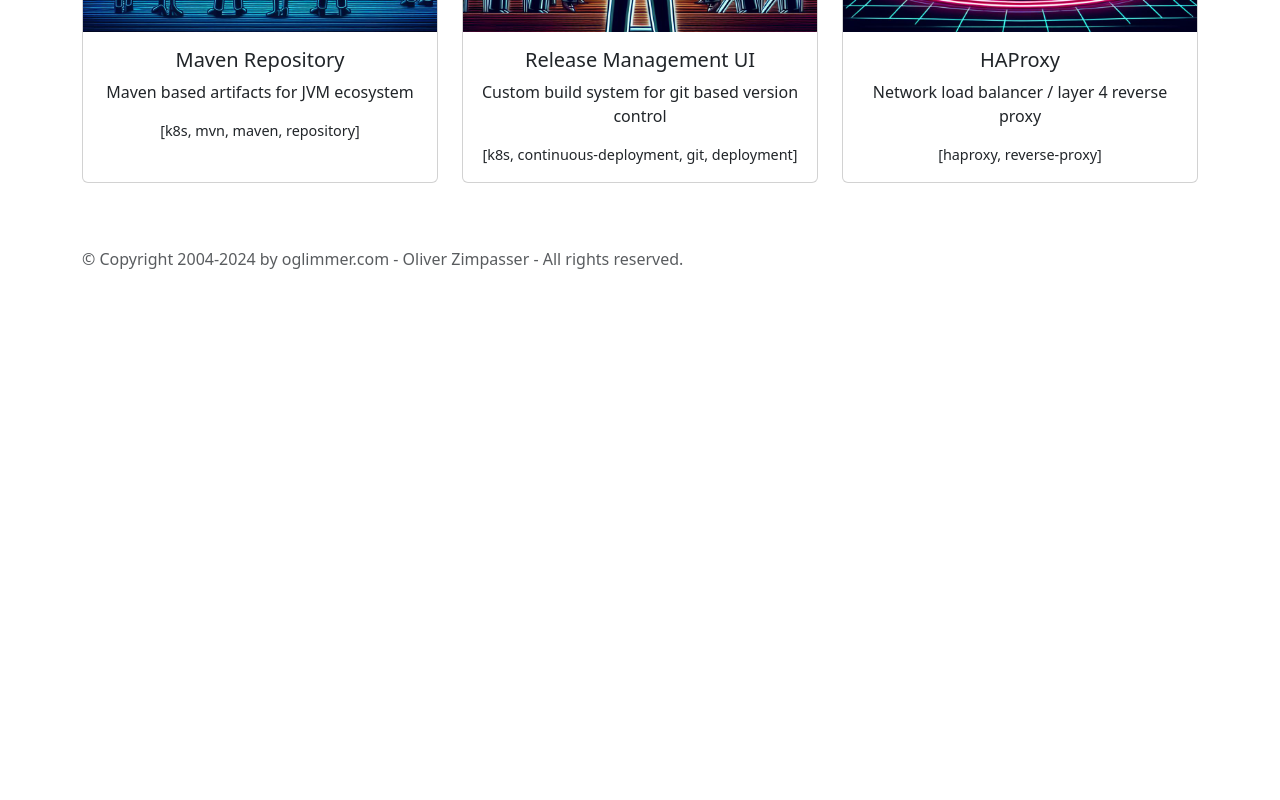
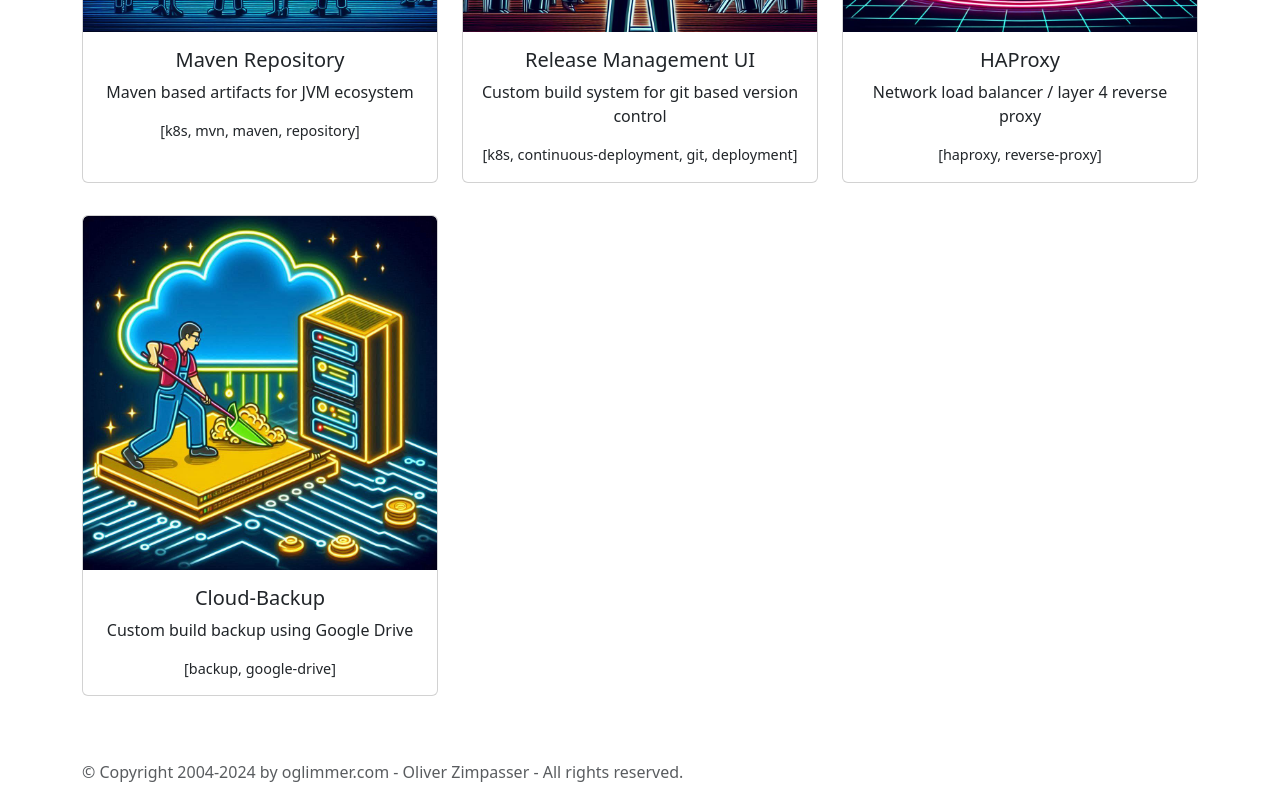
Before and after one commit to oglimmer/homepage-k8s, a Nuxt app: page / in a window 1280 px wide. Shown: the part 2086-2886 px from the top of the page. Before the commit the page ends 2373 px from the top, so only its background shows below. Built offline with nearby package versions, Linux system fonts and the light colour scheme.

Commit message:
Add backup

```diff
--- a/app.vue
+++ b/app.vue
@@ -117,6 +117,13 @@
         text: "Network load balancer / layer 4 reverse proxy",
         linkData: [["https://haproxy.oglimmer.com/", "Dashboard"],["https://www.haproxy.org/", "Home page"]],
         techList: "[haproxy, reverse-proxy]",
+    },
+    {
+        imageSrc: "./images/backup.jpeg",
+        title: "Cloud-Backup",
+        text: "Custom build backup using Google Drive",
+        linkData: [["https://backup.oglimmer.com/", "Dashboard"]],
+        techList: "[backup, google-drive]",
     },
 ];
 
```
Also changed, not shown: public/images/backup.jpeg (added).
